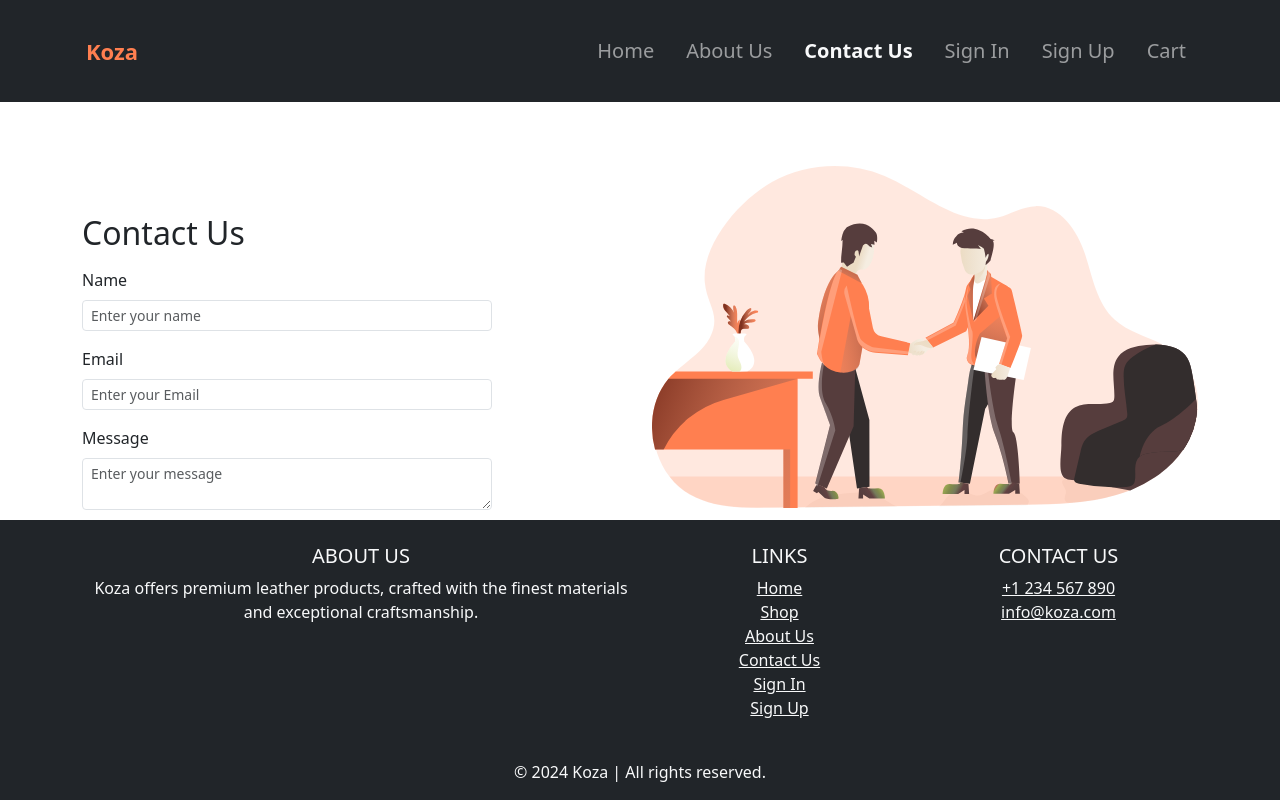
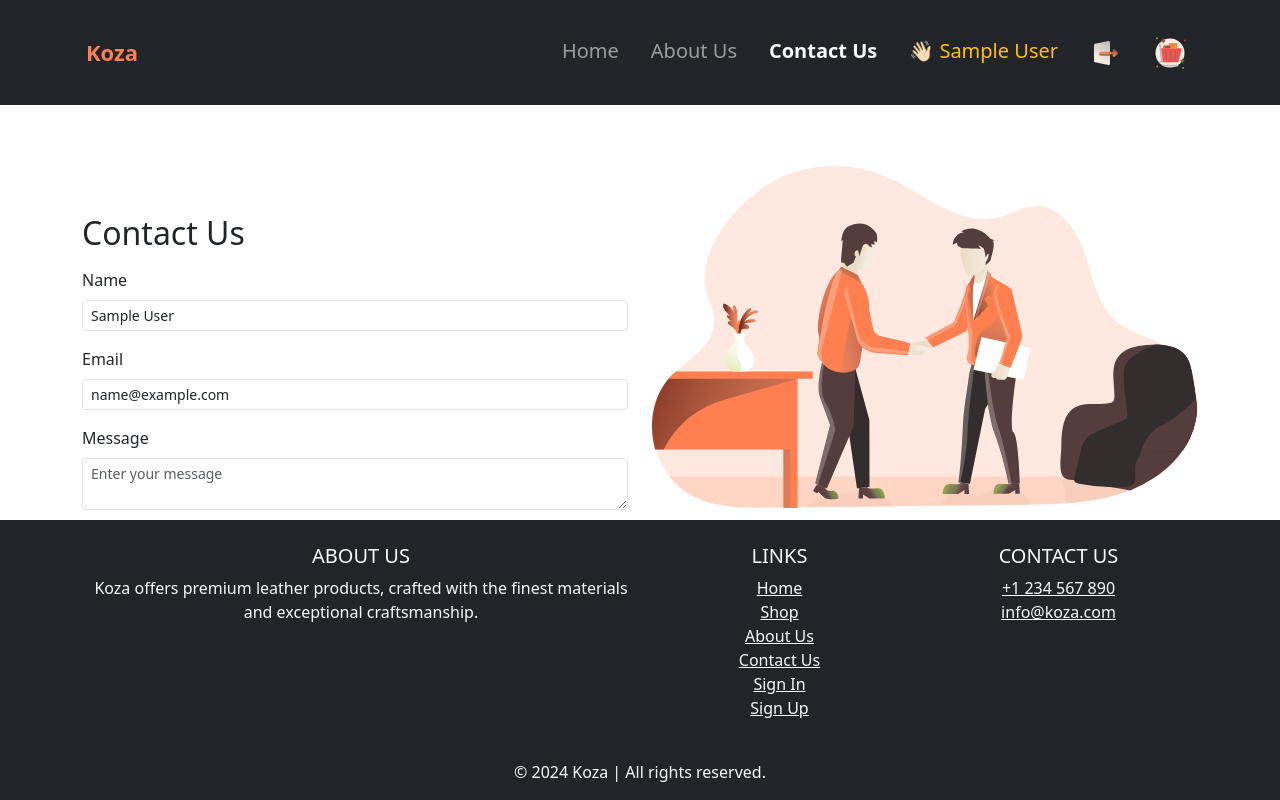
Before and after one commit to 3Sangeetha3/E-Commerce-PHP, a PHP site: page /pages/contact.php in a window 1280 px wide. Run offline with PHP 8.4, Linux system fonts and the light colour scheme; the visitor is signed in with stand-in values (Sample User, id 1).

Commit message:
Add user email to session on signup and signin; enhance navbar with welcome message and logout option

```diff
--- a/assets/css/style.css
+++ b/assets/css/style.css
@@ -44,5 +44,9 @@ body {
 }
 
 
-
-/* SignIn page */
+/* logout */
+#Logout {
+  width: 36px;
+  height: 36px;
+  display: inline-block;
+}
--- a/backend/process_signin.php
+++ b/backend/process_signin.php
@@ -31,6 +31,7 @@ if ($_SERVER['REQUEST_METHOD'] == 'POST') {
             // Save user data in session
             $_SESSION['user_id'] = $user['id'];
             $_SESSION['user_name'] = $user['name'];
+            $_SESSION['user_email'] = $user['email'];
 
             // Redirect to home page
             header("Location: ../index.php");
--- a/backend/process_signup.php
+++ b/backend/process_signup.php
@@ -44,6 +44,9 @@ if ($_SERVER['REQUEST_METHOD'] == 'POST') {
         // Insert the user into the database
         $stmt = $pdo->prepare("INSERT INTO users (name, email, password) VALUES (?, ?, ?)");
         if ($stmt->execute([$name, $email, $hashed_password])) {
+            $_SESSION['user_id'] = $pdo->lastInsertId();
+            $_SESSION['user_name'] = $name;
+            $_SESSION['user_email'] = $email;
             $_SESSION['success'] = "Signup successful! Welcome to koza.";
             header("Location: ../index.php");
             exit();
--- a/components/navbar.php
+++ b/components/navbar.php
@@ -1,4 +1,10 @@
 <!-- components/navbar.php -->
+
+<?php
+if (session_status() === PHP_SESSION_NONE) {
+  session_start();
+}
+?>
 
 <!-- animate css -->
 <link rel="stylesheet" href="https://cdnjs.cloudflare.com/ajax/libs/animate.css/4.1.1/animate.min.css" />
@@ -20,16 +26,52 @@
         <li class="nav-item">
           <a class="nav-link <?php echo ($current_page == 'contact.php') ? 'active' : ''; ?>" href="/E-commerce/pages/contact.php">Contact Us</a>
         </li>
+
+        <!-- Conditional Welcome and Logout -->
+        <?php if (isset($_SESSION['user_name'])): ?>
+          <li class="nav-item">
+            <a class="nav-link text-warning" href="#">👋🏻 <?php echo htmlspecialchars($_SESSION['user_name']); ?></a>
+          </li>
+          <li class="nav-item">
+            <a class="nav-link" href="/E-commerce/pages/logout.php">
+              <img src="/E-commerce/assets/images/logout.svg" alt="Logout" class="logout-icon" style="width: 32px; height: 32px;">
+            </a>
+          </li>
+        <?php else: ?>
+          <!-- Sign In and Sign Up only shown if user is not logged in -->
           <li class="nav-item">
             <a class="nav-link <?php echo ($current_page == 'signIn.php') ? 'active' : ''; ?>" href="/E-commerce/pages/signIn.php">Sign In</a>
           </li>
           <li class="nav-item">
             <a class="nav-link <?php echo ($current_page == 'signUp.php') ? 'active' : ''; ?>" href="/E-commerce/pages/signUp.php">Sign Up</a>
           </li>
+        <?php endif; ?>
+
         <li class="nav-item">
-          <a class="nav-link <?php echo ($current_page == 'cart.php') ? 'active' : ''; ?>" href="/E-commerce/pages/cart.php">Cart</a>
+          <a class="nav-link animate__animated animate__flip<?php echo ($current_page == 'cart.php') ? 'active' : ''; ?>" href="/E-commerce/pages/cart.php" id="cartLink">
+            <img src="/E-commerce/assets/images/cart.svg" alt="Cart" class="cart-icon" style="width: 32px; height: 32px;">
+          </a>
         </li>
       </ul>
     </div>
   </div>
 </nav>
+
+<!-- JavaScript for animation -->
+<script>
+  function animateCartIcon() {
+    const cartLink = document.getElementById('cartLink');
+
+    cartLink.classList.remove('animate__flip');
+    void cartLink.offsetWidth;
+    cartLink.classList.add('animate__flip');
+
+    setTimeout(() => {
+      cartLink.classList.remove('animate__flip');
+    }, 1000);
+  }
+
+  setInterval(animateCartIcon, 10000);
+
+  animateCartIcon();
+</script>
--- a/pages/AboutUs.php
+++ b/pages/AboutUs.php
@@ -19,16 +19,12 @@
   <?php
   // Include the configuration file
   require_once '../config/config.php';
+  session_start();
   $current_page = basename($_SERVER['PHP_SELF']);
   ?>
 
   <!-- Navbar -->
   <?php include '../components/navbar.php'; ?>
-
-  <?php
-  session_start();
-  ?>
-  <?php $current_page = 'AboutUs.php'; ?>
 
 
   <!-- About Us Page -->
--- a/pages/contact.php
+++ b/pages/contact.php
@@ -18,6 +18,8 @@
     // Include the configuration file
     require_once '../config/config.php';
     $current_page = basename($_SERVER['PHP_SELF']);
+    $name = $_SESSION['user_name'] ?? '';
+    $email = $_SESSION['user_email'] ?? '';
     ?>
 
     <!-- Navbar -->
@@ -32,15 +34,15 @@
                 <form action="../backend/process_contact.php" method="POST">
                     <div class="mb-3">
                         <label for="name" class="form-label">Name</label>
-                        <input type="text" placeholder="Enter your name" class="form-control form-control-sm" id="name" name="name" required style="width: 75%;">
+                        <input type="text" placeholder="Enter your name" class="form-control form-control-sm" id="name" name="name" value="<?php echo htmlspecialchars($name); ?>" <?php echo $name ? 'readonly' : ''; ?> required>
                     </div>
                     <div class="mb-3">
                         <label for="email" class="form-label">Email</label>
-                        <input type="email" placeholder="Enter your Email" class="form-control form-control-sm" id="email" name="email" required style="width: 75%;">
+                        <input type="email" placeholder="Enter your email" class="form-control form-control-sm" id="email" name="email" value="<?php echo htmlspecialchars($email); ?>" <?php echo $email ? 'readonly' : ''; ?> required>
                     </div>
                     <div class="mb-3">
                         <label for="message" class="form-label">Message</label>
-                        <textarea placeholder="Enter your message" class="form-control form-control-sm" id="message" name="message" required style="width: 75%;"></textarea>
+                        <textarea placeholder="Enter your message" class="form-control form-control-sm" id="message" name="message" required></textarea>
                     </div>
                     <button type="submit" class="btn text-light" style="background-color: #FF7F50;">Submit</button>
                 </form>
--- a/pages/signIn.php
+++ b/pages/signIn.php
@@ -16,15 +16,13 @@
 <?php
 // Include the configuration file
 require_once '../config/config.php';
+session_start();
 $current_page = basename($_SERVER['PHP_SELF']);
 ?>
 
 <!-- Navbar -->
 <?php include '../components/navbar.php'; ?>
 
-<?php
-session_start();
-?>
 
 <!-- Sign In Section -->
 <div class="container my-5">
```
Also changed, not shown: index.php (+25 -2 lines), pages/logout.php (added, +7 -0 lines), assets/images/cart.svg (added), assets/images/logout.svg (added). Lines whose indentation alone changed are shown as unchanged.
